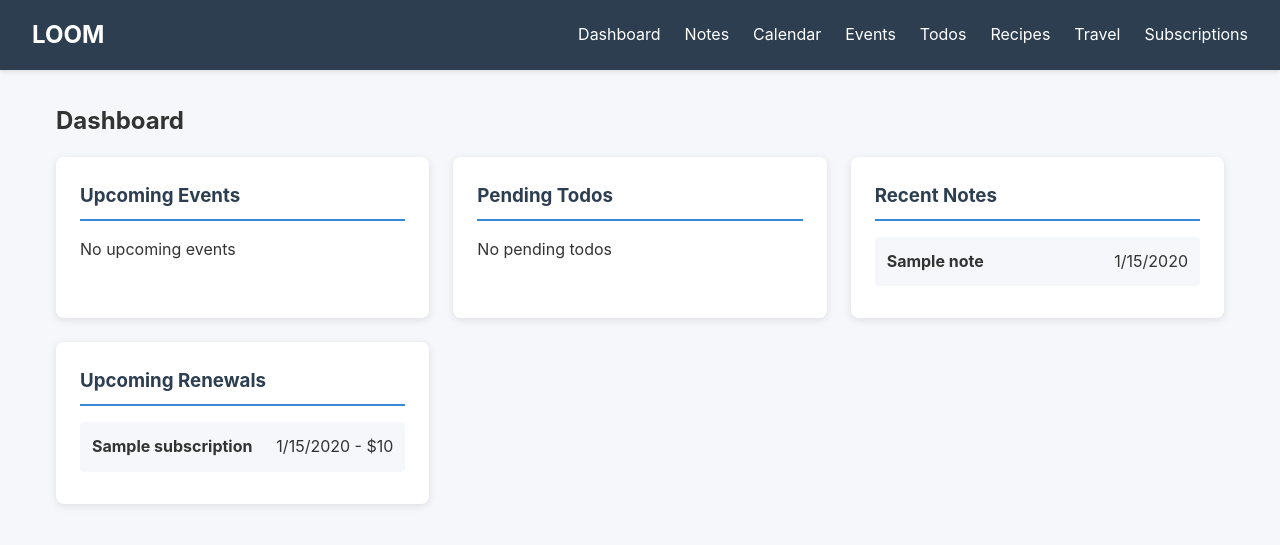
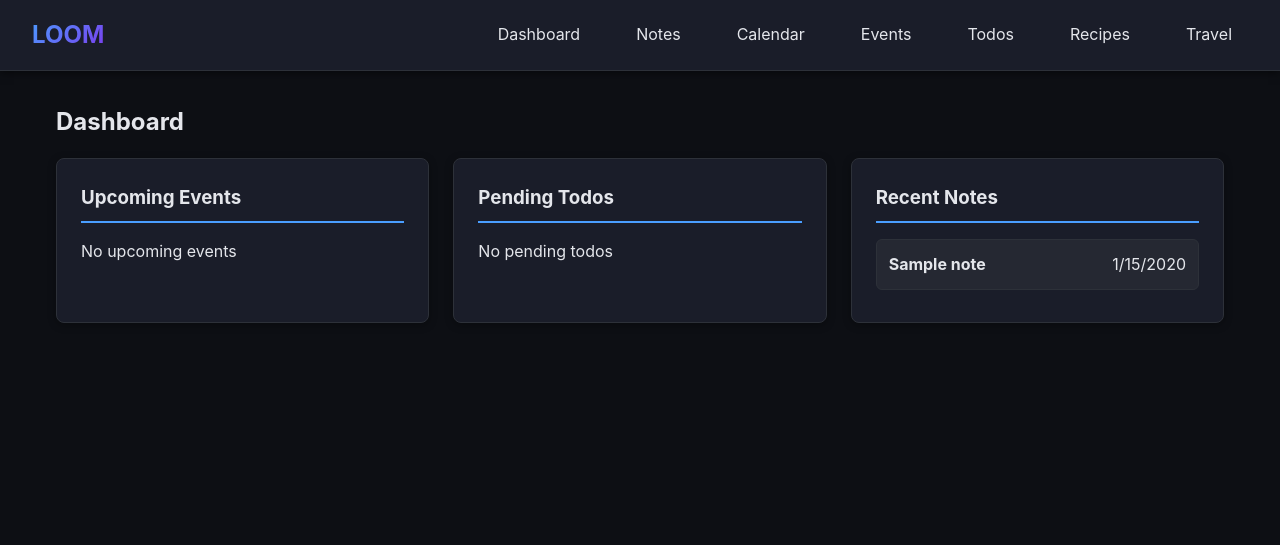
Before and after one commit to DorkSoul/LOOM, a Flask app: page / in a window 1280 px wide. Shown: the top 545 px of the page. Run offline with Flask 3, Linux system fonts and the light colour scheme; tables that the repository leaves empty hold one stand-in row (values such as "Sample post"); parts of the project's set-up code (start-up, migrations or seed data) failed here and were passed over.

Commit message:
removed subs and make dark mode

```diff
--- a/app/__init__.py
+++ b/app/__init__.py
@@ -36,7 +36,6 @@ def create_app(config_name=None):
     from app.modules.todos import todos_bp
     from app.modules.recipes import recipes_bp
     from app.modules.travel import travel_bp
-    from app.modules.subscriptions import subscriptions_bp
     from app.modules.dashboard import dashboard_bp
 
     app.register_blueprint(dashboard_bp, url_prefix='/')
@@ -46,7 +45,6 @@ def create_app(config_name=None):
     app.register_blueprint(todos_bp, url_prefix='/todos')
     app.register_blueprint(recipes_bp, url_prefix='/recipes')
     app.register_blueprint(travel_bp, url_prefix='/travel')
-    app.register_blueprint(subscriptions_bp, url_prefix='/subscriptions')
 
     # Health check endpoint
     @app.route('/health')
--- a/app/models/__init__.py
+++ b/app/models/__init__.py
@@ -6,7 +6,6 @@ from app.models.event import Event
 from app.models.todo import Todo, TodoReminder
 from app.models.recipe import Recipe, RecipeIngredient, RecipeTag, ShoppingListItem
 from app.models.travel import Trip, Itinerary, PackingList, PackingItem, TravelExpense
-from app.models.subscription import Subscription
 
 __all__ = [
     'Note',
@@ -21,6 +20,5 @@ __all__ = [
     'Itinerary',
     'PackingList',
     'PackingItem',
-    'TravelExpense',
-    'Subscription'
+    'TravelExpense'
 ]
--- a/app/models/subscription.py
+++ /dev/null
@@ -1,76 +0,0 @@
-"""
-Subscription Model - Renewal reminders and tracking
-"""
-from datetime import datetime, timedelta
-from app import db
-
-class Subscription(db.Model):
-    """Subscription model for tracking recurring services"""
-    __tablename__ = 'subscriptions'
-
-    id = db.Column(db.Integer, primary_key=True)
-    name = db.Column(db.String(200), nullable=False)
-    description = db.Column(db.Text, nullable=True)
-    cost = db.Column(db.Float, nullable=False)
-    currency = db.Column(db.String(3), default='USD')
-    billing_cycle = db.Column(db.String(20), nullable=False)  # weekly, monthly, quarterly, annual, custom
-    custom_cycle_days = db.Column(db.Integer, nullable=True)  # For custom billing cycles
-    next_billing_date = db.Column(db.Date, nullable=False)
-    reminder_days_before = db.Column(db.Integer, default=3)  # Days before renewal to send reminder
-    category = db.Column(db.String(50), nullable=True)  # streaming, software, utilities, etc.
-    is_active = db.Column(db.Boolean, default=True)
-    auto_renew = db.Column(db.Boolean, default=True)
-    website_url = db.Column(db.String(500), nullable=True)
-    notes = db.Column(db.Text, nullable=True)
-    created_at = db.Column(db.DateTime, default=datetime.utcnow, nullable=False)
-    updated_at = db.Column(db.DateTime, default=datetime.utcnow, onupdate=datetime.utcnow, nullable=False)
-
-    def __repr__(self):
-        return f'<Subscription {self.name}>'
-
-    def get_next_billing_date(self):
-        """Calculate next billing date based on cycle"""
-        if self.billing_cycle == 'weekly':
-            return self.next_billing_date + timedelta(weeks=1)
-        elif self.billing_cycle == 'monthly':
-            # Approximate monthly as 30 days
-            return self.next_billing_date + timedelta(days=30)
-        elif self.billing_cycle == 'quarterly':
-            return self.next_billing_date + timedelta(days=90)
-        elif self.billing_cycle == 'annual':
-            return self.next_billing_date + timedelta(days=365)
-        elif self.billing_cycle == 'custom' and self.custom_cycle_days:
-            return self.next_billing_date + timedelta(days=self.custom_cycle_days)
-        return self.next_billing_date
-
-    def get_reminder_date(self):
-        """Get the date when reminder should be sent"""
-        return self.next_billing_date - timedelta(days=self.reminder_days_before)
-
-    def should_send_reminder(self):
-        """Check if reminder should be sent today"""
-        today = datetime.utcnow().date()
-        reminder_date = self.get_reminder_date()
-        return today >= reminder_date and today < self.next_billing_date
-
-    def to_dict(self):
-        """Convert subscription to dictionary"""
-        return {
-            'id': self.id,
-            'name': self.name,
-            'description': self.description,
-            'cost': self.cost,
-            'currency': self.currency,
-            'billing_cycle': self.billing_cycle,
-            'custom_cycle_days': self.custom_cycle_days,
-            'next_billing_date': self.next_billing_date.isoformat(),
-            'reminder_days_before': self.reminder_days_before,
-            'reminder_date': self.get_reminder_date().isoformat(),
-            'category': self.category,
-            'is_active': self.is_active,
-            'auto_renew': self.auto_renew,
-            'website_url': self.website_url,
-            'notes': self.notes,
-            'created_at': self.created_at.isoformat(),
-            'updated_at': self.updated_at.isoformat()
-        }
--- a/app/modules/dashboard/routes.py
+++ b/app/modules/dashboard/routes.py
@@ -4,7 +4,7 @@ Dashboard Routes
 from flask import render_template, jsonify
 from datetime import datetime, timedelta
 from app.modules.dashboard import dashboard_bp
-from app.models import Note, Event, Todo, Subscription
+from app.models import Note, Event, Todo
 from app import db
 
 @dashboard_bp.route('/')
@@ -30,15 +30,8 @@ def overview():
     # Get recent notes
     recent_notes = Note.query.filter_by(is_archived=False).order_by(Note.updated_at.desc()).limit(5).all()
 
-    # Get upcoming subscription renewals
-    upcoming_subscriptions = Subscription.query.filter(
-        Subscription.is_active == True,
-        Subscription.next_billing_date <= week_from_now
-    ).order_by(Subscription.next_billing_date).all()
-
     return jsonify({
         'upcoming_events': [e.to_dict() for e in upcoming_events],
         'pending_todos': [t.to_dict() for t in pending_todos],
-        'recent_notes': [n.to_dict() for n in recent_notes],
-        'upcoming_subscriptions': [s.to_dict() for s in upcoming_subscriptions]
+        'recent_notes': [n.to_dict() for n in recent_notes]
     })
--- a/app/static/css/style.css
+++ b/app/static/css/style.css
@@ -1,4 +1,4 @@
-/* LOOM - Main Stylesheet */
+/* LOOM - Main Stylesheet - Dark Mode */
 
 * {
     margin: 0;
@@ -7,15 +7,19 @@
 }
 
 :root {
-    --primary-color: #3788d8;
-    --secondary-color: #2c3e50;
-    --background-color: #f5f7fa;
-    --card-background: #ffffff;
-    --text-color: #333333;
-    --border-color: #e1e8ed;
-    --success-color: #27ae60;
+    /* Dark mode color palette */
+    --primary-color: #4a9eff;
+    --secondary-color: #1a1d29;
+    --background-color: #0d0f14;
+    --card-background: #1a1d29;
+    --text-color: #e4e6eb;
+    --text-muted: #b0b3b8;
+    --border-color: #2d3139;
+    --hover-bg: #252832;
+    --success-color: #2ecc71;
     --warning-color: #f39c12;
     --danger-color: #e74c3c;
+    --accent-color: #7c3aed;
 }
 
 body {
@@ -33,12 +37,17 @@ body {
     display: flex;
     justify-content: space-between;
     align-items: center;
-    box-shadow: 0 2px 4px rgba(0,0,0,0.1);
+    box-shadow: 0 2px 8px rgba(0,0,0,0.5);
+    border-bottom: 1px solid var(--border-color);
 }
 
 .nav-brand h1 {
     font-size: 1.5rem;
     font-weight: bold;
+    background: linear-gradient(135deg, var(--primary-color), var(--accent-color));
+    -webkit-background-clip: text;
+    -webkit-text-fill-color: transparent;
+    background-clip: text;
 }
 
 .nav-menu {
@@ -48,13 +57,16 @@ body {
 }
 
 .nav-menu a {
-    color: white;
+    color: var(--text-color);
     text-decoration: none;
-    transition: color 0.3s;
+    transition: all 0.3s;
+    padding: 0.5rem 1rem;
+    border-radius: 6px;
 }
 
 .nav-menu a:hover {
     color: var(--primary-color);
+    background-color: var(--hover-bg);
 }
 
 /* Container */
@@ -74,7 +86,7 @@ body {
 
 .page-header h2 {
     font-size: 2rem;
-    color: var(--secondary-color);
+    color: var(--text-color);
 }
 
 /* Buttons */
@@ -108,12 +120,13 @@ body {
     background: var(--card-background);
     padding: 1.5rem;
     border-radius: 8px;
-    box-shadow: 0 2px 8px rgba(0,0,0,0.1);
+    box-shadow: 0 2px 8px rgba(0,0,0,0.3);
+    border: 1px solid var(--border-color);
 }
 
 .dashboard-card h3 {
     margin-bottom: 1rem;
-    color: var(--secondary-color);
+    color: var(--text-color);
     border-bottom: 2px solid var(--primary-color);
     padding-bottom: 0.5rem;
 }
@@ -121,11 +134,18 @@ body {
 .dashboard-item {
     padding: 0.75rem;
     margin-bottom: 0.5rem;
-    background: var(--background-color);
-    border-radius: 4px;
+    background: var(--hover-bg);
+    border-radius: 6px;
     display: flex;
     justify-content: space-between;
     align-items: center;
+    border: 1px solid var(--border-color);
+    transition: all 0.2s;
+}
+
+.dashboard-item:hover {
+    background: var(--background-color);
+    border-color: var(--primary-color);
 }
 
 /* Notes */
@@ -139,19 +159,21 @@ body {
     background: var(--card-background);
     padding: 1.5rem;
     border-radius: 8px;
-    box-shadow: 0 2px 8px rgba(0,0,0,0.1);
+    box-shadow: 0 2px 8px rgba(0,0,0,0.3);
+    border: 1px solid var(--border-color);
     cursor: pointer;
-    transition: transform 0.2s;
+    transition: all 0.2s;
 }
 
 .note-card:hover {
     transform: translateY(-2px);
-    box-shadow: 0 4px 12px rgba(0,0,0,0.15);
+    box-shadow: 0 4px 12px rgba(74, 158, 255, 0.2);
+    border-color: var(--primary-color);
 }
 
 .note-card h3 {
     margin-bottom: 0.5rem;
-    color: var(--secondary-color);
+    color: var(--text-color);
 }
 
 .note-meta {
@@ -160,16 +182,22 @@ body {
     align-items: center;
     margin-top: 1rem;
     font-size: 0.875rem;
-    color: #666;
+    color: var(--text-muted);
+}
+
+.note-card p {
+    color: var(--text-muted);
+    line-height: 1.5;
 }
 
 .pinned-badge {
-    background-color: var(--warning-color);
+    background-color: var(--accent-color);
     color: white;
     padding: 0.25rem 0.5rem;
     border-radius: 4px;
     font-size: 0.75rem;
     float: right;
+    font-weight: 500;
 }
 
 /* Priority badges */
--- a/app/templates/base.html
+++ b/app/templates/base.html
@@ -20,7 +20,6 @@
             <li><a href="{{ url_for('todos.index') }}">Todos</a></li>
             <li><a href="{{ url_for('recipes.index') }}">Recipes</a></li>
             <li><a href="{{ url_for('travel.index') }}">Travel</a></li>
-            <li><a href="{{ url_for('subscriptions.index') }}">Subscriptions</a></li>
         </ul>
     </nav>
 
--- a/app/templates/dashboard/index.html
+++ b/app/templates/dashboard/index.html
@@ -21,11 +21,6 @@
             <h3>Recent Notes</h3>
             <div id="recent-notes"></div>
         </div>
-
-        <div class="dashboard-card">
-            <h3>Upcoming Renewals</h3>
-            <div id="upcoming-subscriptions"></div>
-        </div>
     </div>
 </div>
 
@@ -37,7 +32,6 @@
             displayUpcomingEvents(data.upcoming_events);
             displayPendingTodos(data.pending_todos);
             displayRecentNotes(data.recent_notes);
-            displayUpcomingSubscriptions(data.upcoming_subscriptions);
         });
 
     function displayUpcomingEvents(events) {
@@ -81,19 +75,5 @@
             </div>
         `).join('');
     }
-
-    function displayUpcomingSubscriptions(subscriptions) {
-        const container = document.getElementById('upcoming-subscriptions');
-        if (subscriptions.length === 0) {
-            container.innerHTML = '<p>No upcoming renewals</p>';
-            return;
-        }
-        container.innerHTML = subscriptions.map(sub => `
-            <div class="dashboard-item">
-                <strong>${sub.name}</strong>
-                <span>${new Date(sub.next_billing_date).toLocaleDateString()} - $${sub.cost}</span>
-            </div>
-        `).join('');
-    }
 </script>
 {% endblock %}
```
Also changed, not shown: DEVELOPMENT.md (+0 -1 lines), app/modules/subscriptions/__init__.py (deleted, +0 -8 lines), app/modules/subscriptions/routes.py (deleted, +0 -117 lines), app/templates/subscriptions/index.html (deleted, +0 -10 lines), README.md.
